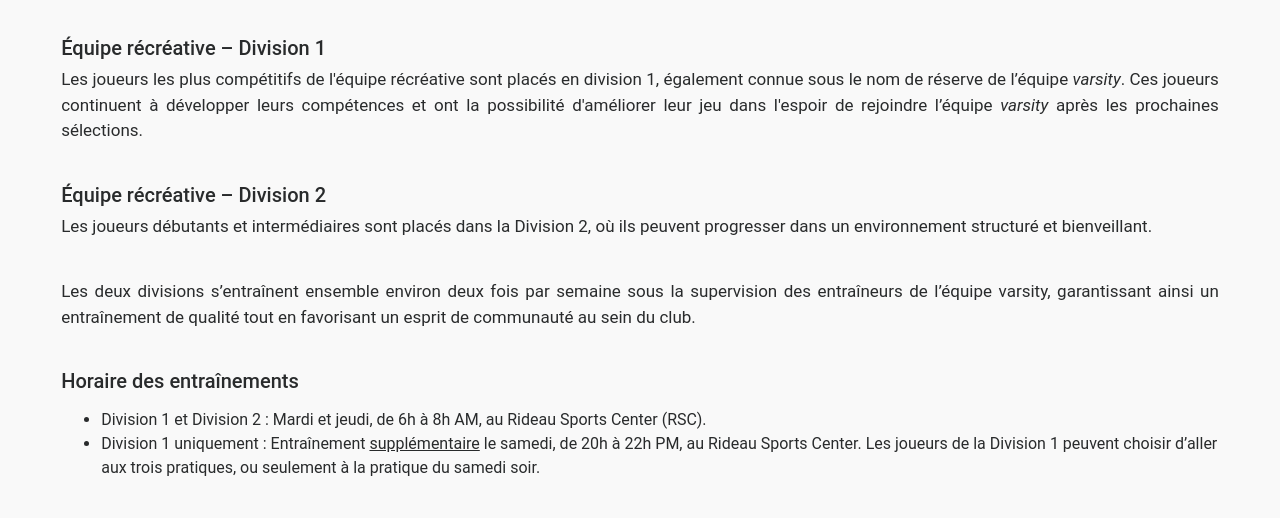
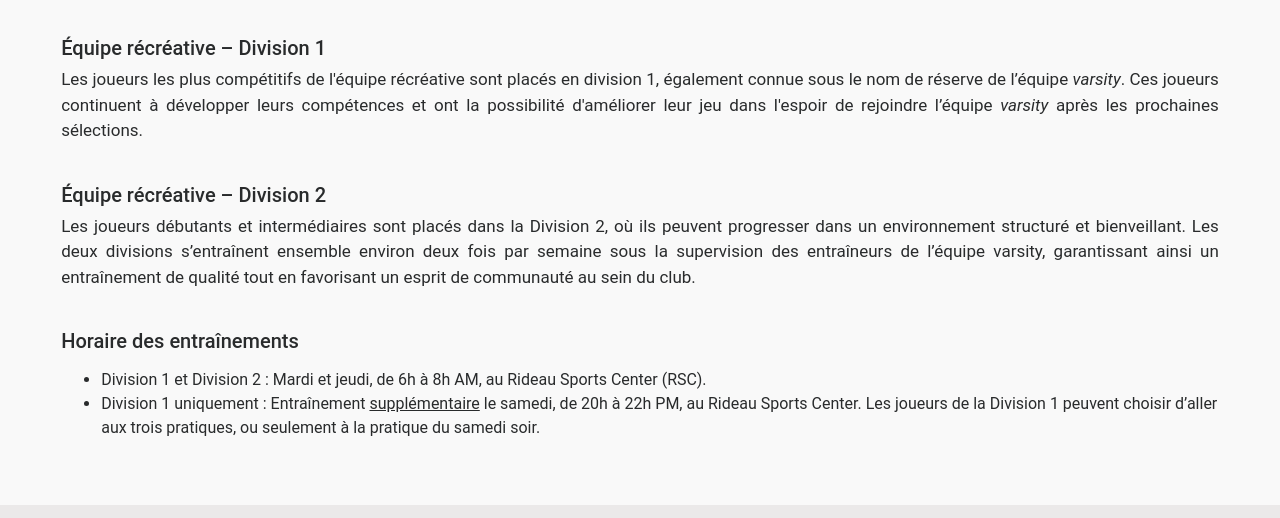
Before and after one commit to LukaDavid04/uottawa-tennis-web-dev, a plain HTML site: page src/fr/recreationalFR.html in a window 1280 px wide. Shown: the part 1430-1948 px from the top of the page. Drawn offline with Linux system fonts and the light colour scheme.

Commit message:
fixing format of rec page

```diff
--- a/src/fr/recreationalFR.html
+++ b/src/fr/recreationalFR.html
@@ -79,11 +79,7 @@
                 <br>
                 <h5>Équipe récréative – Division 2</h5>
                 <p>
-                    Les joueurs débutants et intermédiaires sont placés dans la Division 2, où ils peuvent progresser dans un environnement structuré et bienveillant.
-                </p>
-                <br>
-                <p>
-                    Les deux divisions s’entraînent ensemble environ deux fois par semaine sous la supervision des entraîneurs de l’équipe varsity, garantissant ainsi un entraînement de qualité tout en favorisant un esprit de communauté au sein du club.
+                    Les joueurs débutants et intermédiaires sont placés dans la Division 2, où ils peuvent progresser dans un environnement structuré et bienveillant. Les deux divisions s’entraînent ensemble environ deux fois par semaine sous la supervision des entraîneurs de l’équipe varsity, garantissant ainsi un entraînement de qualité tout en favorisant un esprit de communauté au sein du club.
                 </p>
                 <br>
                 <h5>Horaire des entraînements</h5>
```
Also changed, not shown: src/recreational.html (+1 -5 lines).
